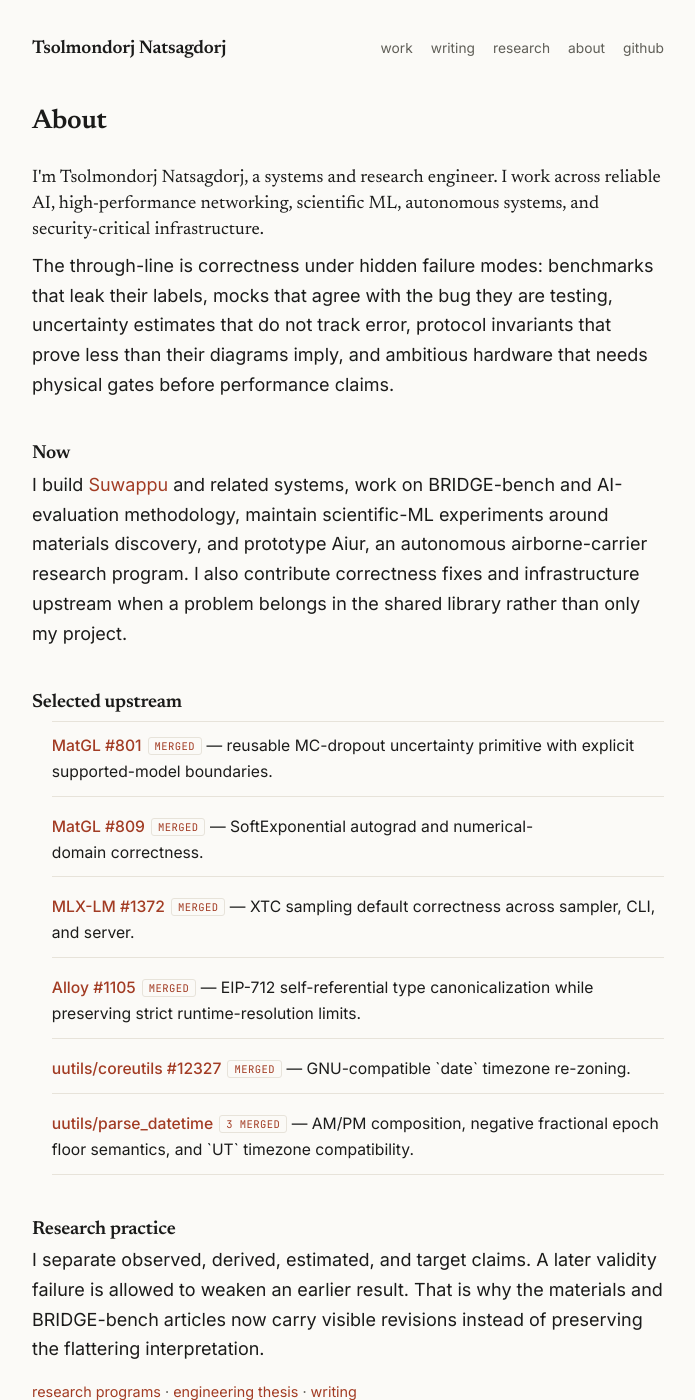
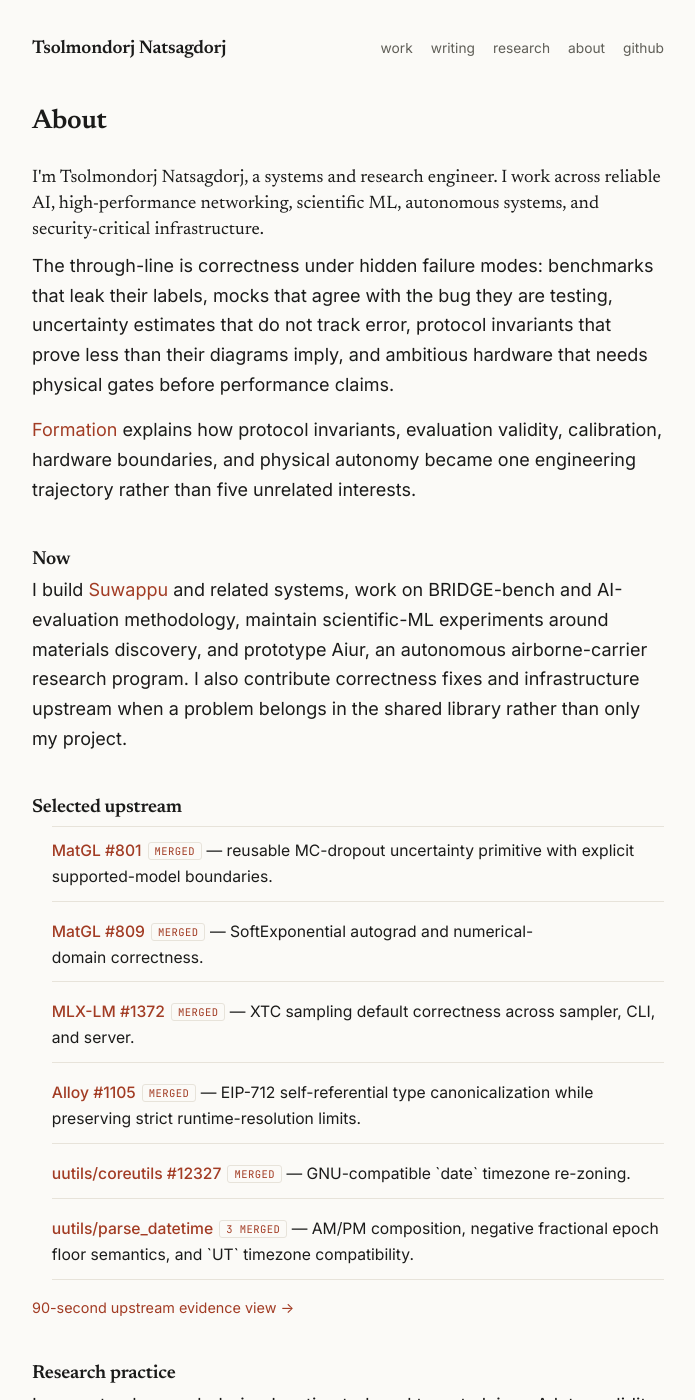
Before and after one commit to 0xSoftBoi/0xSoftBoi.github.io, a Jekyll site: the page built from about.html, in a window 1280 px wide and 1400 px high. Shown: the whole window, without its empty margins (292-987 px from the left). Built offline with Jekyll 4.4.1, drawn with Linux system fonts in a browser that asks for light colours; some of the changed text lies outside the part shown.

Commit message:
portfolio: connect about page to formation and revision evidence

```diff
--- a/about.html
+++ b/about.html
@@ -9,6 +9,7 @@
   <p class="lede">I'm Tsolmondorj Natsagdorj, a systems and research engineer. I work across reliable AI, high-performance networking, scientific ML, autonomous systems, and security-critical infrastructure.</p>
 
   <p>The through-line is correctness under hidden failure modes: benchmarks that leak their labels, mocks that agree with the bug they are testing, uncertainty estimates that do not track error, protocol invariants that prove less than their diagrams imply, and ambitious hardware that needs physical gates before performance claims.</p>
+  <p><a href="{{ '/formation/' | relative_url }}">Formation</a> explains how protocol invariants, evaluation validity, calibration, hardware boundaries, and physical autonomy became one engineering trajectory rather than five unrelated interests.</p>
 
   <h2>Now</h2>
   <p>I build <a href="https://suwappu.bot" target="_blank" rel="noopener noreferrer">Suwappu</a> and related systems, work on BRIDGE-bench and AI-evaluation methodology, maintain scientific-ML experiments around materials discovery, and prototype Aiur, an autonomous airborne-carrier research program. I also contribute correctness fixes and infrastructure upstream when a problem belongs in the shared library rather than only my project.</p>
@@ -22,10 +23,11 @@
     <li><a href="https://github.com/uutils/coreutils/pull/12327" target="_blank" rel="noopener noreferrer">uutils/coreutils #12327</a><span class="tag">merged</span> — GNU-compatible `date` timezone re-zoning.</li>
     <li><a href="https://github.com/uutils/parse_datetime/pull/284" target="_blank" rel="noopener noreferrer">uutils/parse_datetime</a><span class="tag">3 merged</span> — AM/PM composition, negative fractional epoch floor semantics, and `UT` timezone compatibility.</li>
   </ul>
+  <p class="quiet"><a href="{{ '/work/upstream/' | relative_url }}">90-second upstream evidence view →</a></p>
 
   <h2>Research practice</h2>
-  <p>I separate observed, derived, estimated, and target claims. A later validity failure is allowed to weaken an earlier result. That is why the materials and BRIDGE-bench articles now carry visible revisions instead of preserving the flattering interpretation.</p>
-  <p class="quiet"><a href="{{ '/research/' | relative_url }}">research programs</a> · <a href="{{ '/blog/correctness-under-hidden-failure-modes/' | relative_url }}">engineering thesis</a> · <a href="{{ '/blog/' | relative_url }}">writing</a></p>
+  <p>I separate observed, derived, estimated, and target claims. A later validity failure is allowed to weaken an earlier result. That is why the materials and BRIDGE-bench articles carry visible revisions instead of preserving the flattering interpretation.</p>
+  <p class="quiet"><a href="{{ '/revisions/' | relative_url }}">public revision ledger</a> · <a href="{{ '/research/' | relative_url }}">research programs</a> · <a href="{{ '/blog/correctness-under-hidden-failure-modes/' | relative_url }}">engineering thesis</a></p>
 
   <h2>Before</h2>
   <p>I co-founded <strong>Blockchain at Mason</strong> in 2016–2017, a student-run, faculty-supported organization that grew to 90+ members. I studied Economics &amp; Computer Science at George Mason University and left in 2017 to work full-time.</p>
```
